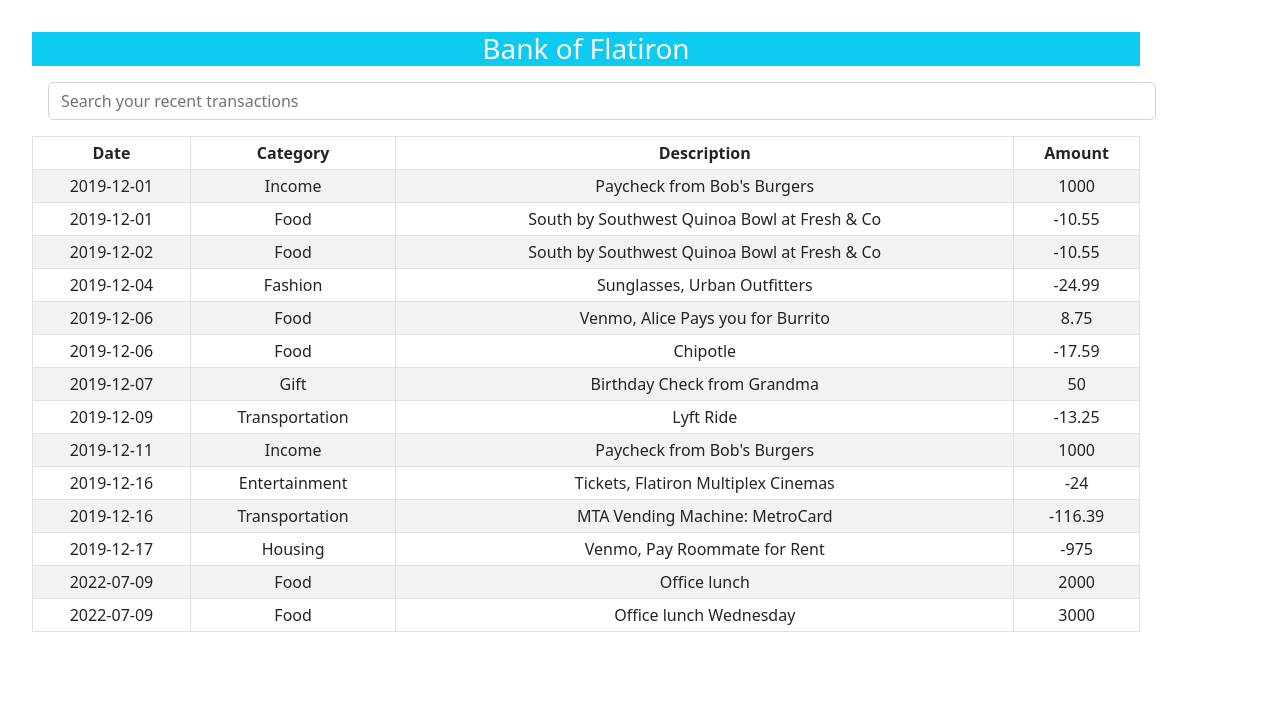
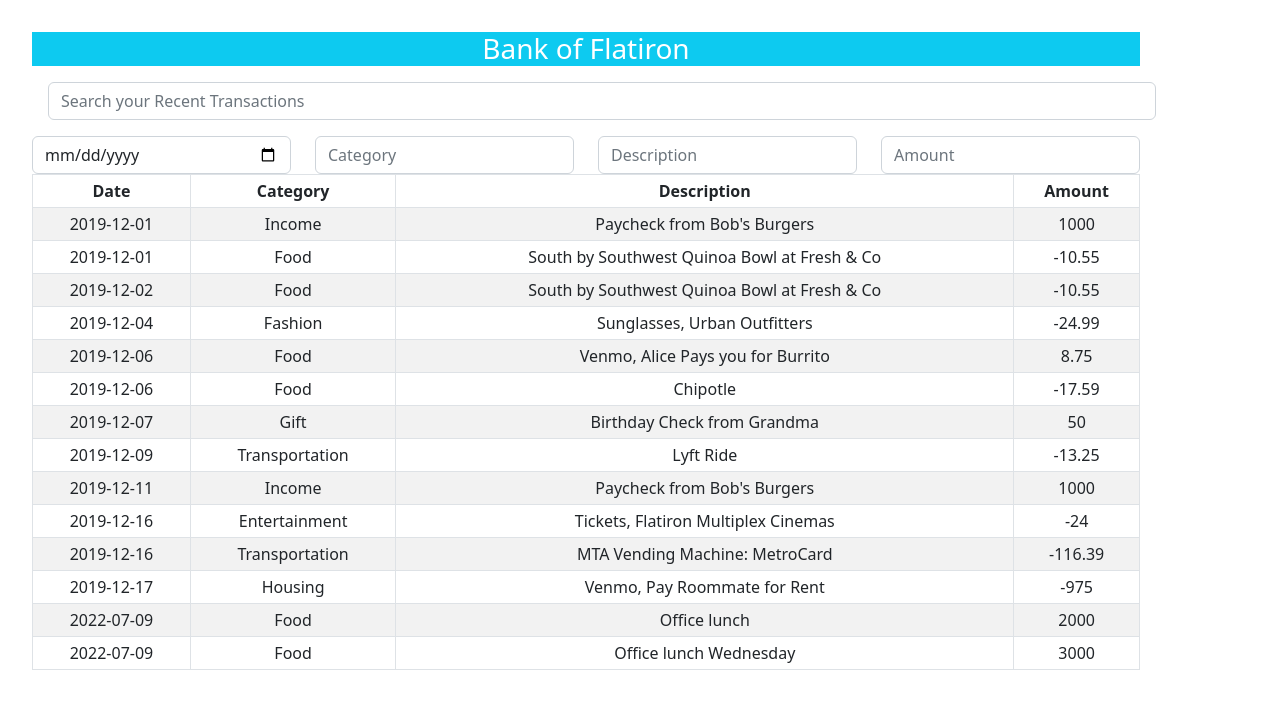
Before and after one commit to Komenpurity/Bank-of-Flatiron, a React (Create React App) app: page / in a window 1280 px wide. Shown: the top 702 px of the page. Built offline with nearby package versions, Linux system fonts and the light colour scheme; data requests are answered from the project's data file.

Commit message:
added basic structure of a form

```diff
--- a/src/components/Form.js
+++ b/src/components/Form.js
@@ -2,8 +2,21 @@
 
 export default function Form() {
   return (
-    <div>
-
+    <form>
+    <div class="row">
+        <div class="col">
+        <input type="date" class="form-control" placeholder="Date"/>
+        </div>
+        <div class="col">
+        <input type="text" class="form-control" placeholder="Category"/>
+        </div>
+        <div class="col">
+        <input type="text" class="form-control" placeholder="Description"/>
+        </div>
+        <div class="col">
+        <input type="text" class="form-control" placeholder="Amount"/>
+        </div>
     </div>
+    </form>
   )
 }
--- a/src/components/Search.js
+++ b/src/components/Search.js
@@ -3,7 +3,7 @@
 export default function Search() {
   return (
     <div>
-         <input type="text" class="form-control m-3" placeholder="Search your recent transactions" aria-label="" aria-describedby="basic-addon1"/>
+         <input type="text" class="form-control m-3" placeholder="Search your Recent Transactions" aria-label="" aria-describedby="basic-addon1"/>
     </div>
   )
 }
--- a/src/components/Transaction.js
+++ b/src/components/Transaction.js
@@ -2,6 +2,7 @@
 import TransactionList from './TransactionList'
 import Table from 'react-bootstrap/Table';
 import Search from './Search';
+import Form from './Form';
 
 export default function Transaction() {
 
@@ -17,6 +18,7 @@
     <div className='container m-3 p-3'>
       <h3 className='bg-info text-white'>Bank of Flatiron</h3>
       <Search />
+      <Form />
     <Table striped bordered hover className="table table-sm">
       <thead>
         <tr>
```
